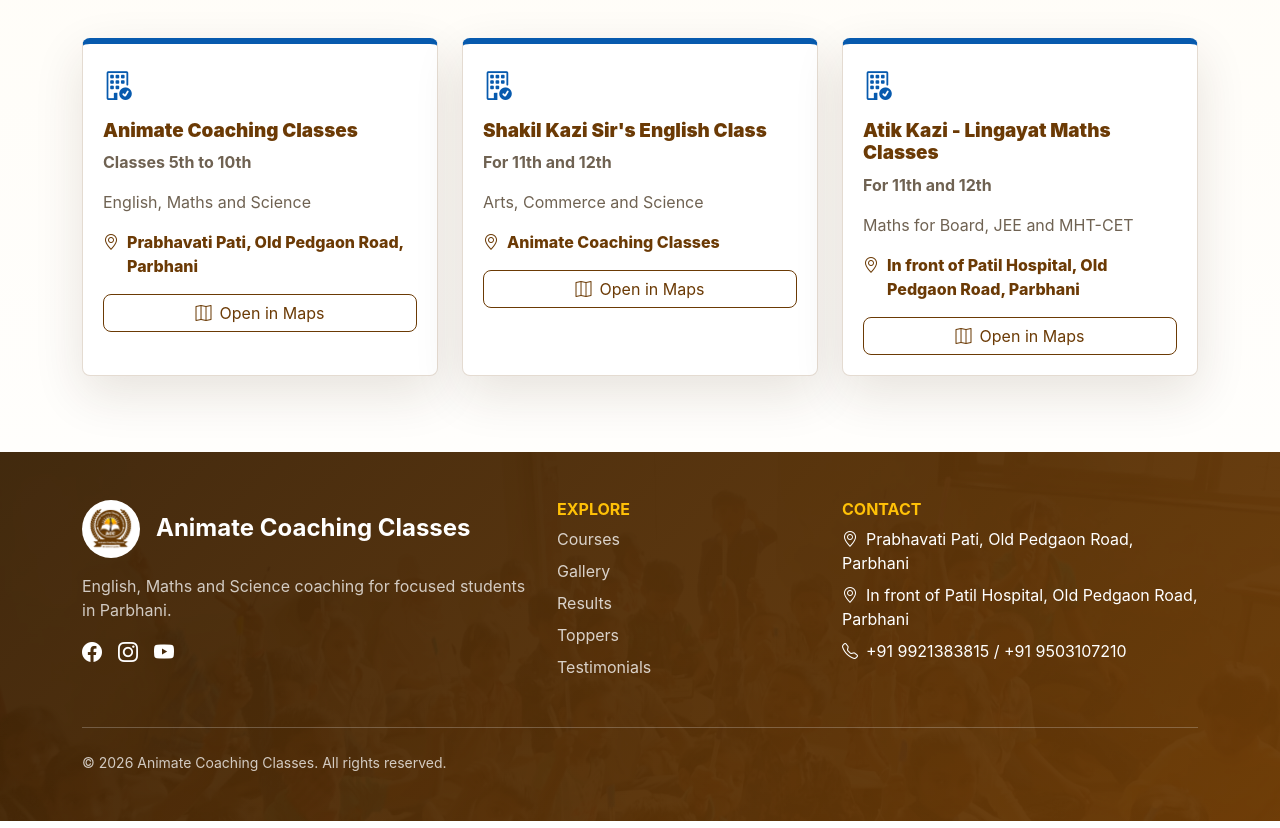
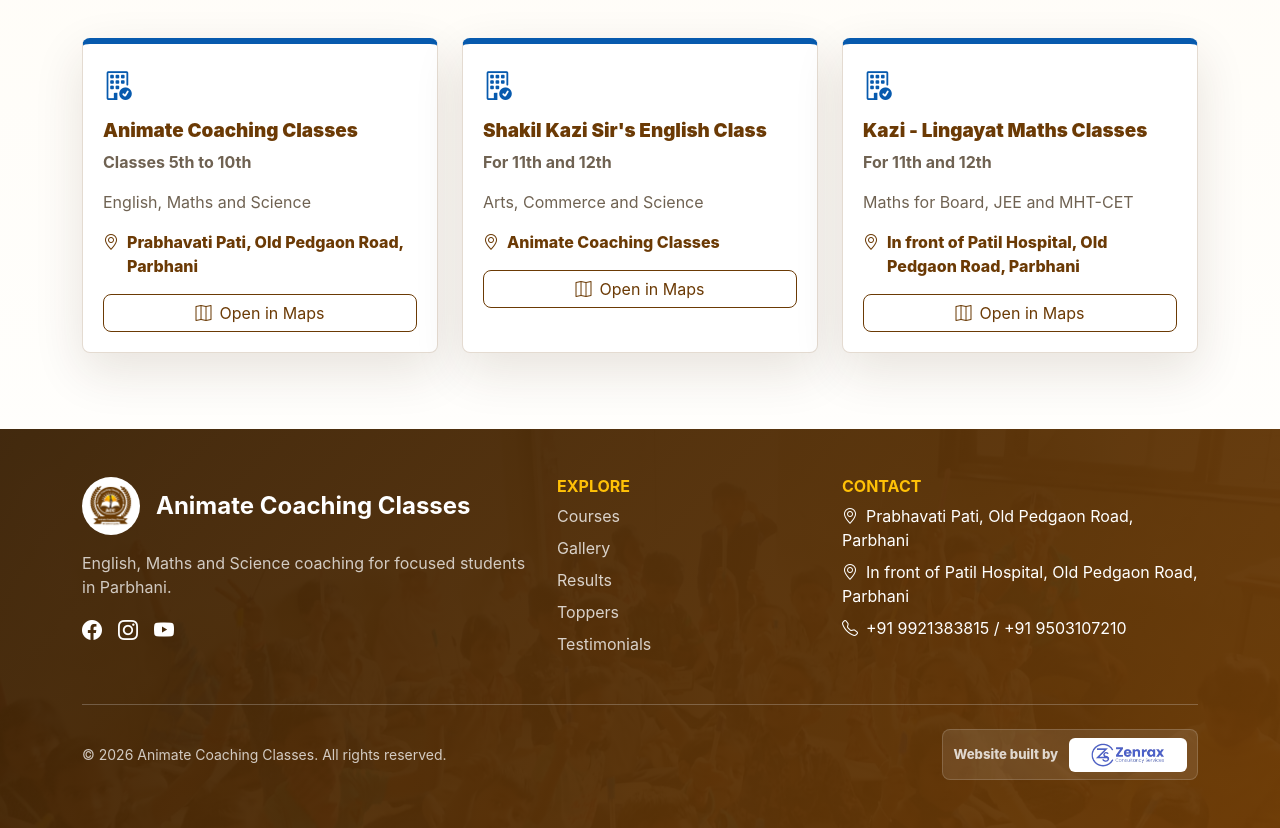
Before and after one commit to technology-freelancer/acc-website, a React (Vite) app: page /contact in a window 1280 px wide. Shown: the part 1374-2202 px from the top of the page. Built offline with nearby package versions, Linux system fonts and the light colour scheme; no server answers.

Commit message:
Add Zenrax footer credit

```diff
--- a/src/components/Footer.jsx
+++ b/src/components/Footer.jsx
@@ -11,14 +11,16 @@
       explore: 'Explore',
       contact: 'Contact',
       links: ['Courses', 'Gallery', 'Results', 'Toppers', 'Testimonials'],
-      rights: 'All rights reserved.'
+      rights: 'All rights reserved.',
+      builtBy: 'Website built by'
     },
     mr: {
       summary: 'परभणीतील विद्यार्थ्यांसाठी इंग्रजी, गणित आणि विज्ञान कोचिंग.',
       explore: 'पहा',
       contact: 'संपर्क',
       links: ['कोर्सेस', 'गॅलरी', 'निकाल', 'टॉपर्स', 'अभिप्राय'],
-      rights: 'सर्व हक्क राखीव.'
+      rights: 'सर्व हक्क राखीव.',
+      builtBy: 'वेबसाइट तयार केली'
     }
   }[language];
   const footerLinks = [
@@ -61,7 +63,13 @@
           </div>
         </div>
         <hr className="border-light-subtle my-4" />
-        <p className="small mb-0 text-white-75">© {new Date().getFullYear()} {brand.name}. {text.rights}</p>
+        <div className="footer-bottom-row">
+          <p className="small mb-0 text-white-75">© {new Date().getFullYear()} {brand.name}. {text.rights}</p>
+          <a className="footer-credit" href="https://www.zenraxconsulting.com/" target="_blank" rel="noreferrer">
+            <span>{text.builtBy}</span>
+            <img src="/animate-assets/zenrax-logo.png" alt="Zenrax Consulting" />
+          </a>
+        </div>
       </div>
     </footer>
   );
--- a/src/components/Hero.jsx
+++ b/src/components/Hero.jsx
@@ -14,7 +14,7 @@
       results: 'View Results',
       row1: '5th-10th English, Maths and Science',
       row2: "Shakil Kazi Sir's English Class for 11th and 12th",
-      row3: 'Atik Kazi - Lingayat Maths Classes for 11th and 12th',
+      row3: 'Kazi - Lingayat Maths Classes for 11th and 12th',
       call: 'Call'
     },
     mr: {
--- a/src/data/animateData.js
+++ b/src/data/animateData.js
@@ -11,7 +11,7 @@
     'Achievement celebration', 'Class 10 achiever', 'Maths topper', 'NMMS achievers',
     'Maths entrance coaching', 'Class event', 'Learning with confidence', 'Animate family',
     'Result announcement', 'Class 10 toppers', 'Student success wall', 'Board achiever',
-    'Maths high scorer', 'Board topper', 'Atik Kazi Sir guidance', 'Animate classroom'
+    'Maths high scorer', 'Board topper', 'Kazi Sir guidance', 'Animate classroom'
   ],
   mr: [
     'वर्गातील सराव सत्र', 'पालक बैठक व मार्गदर्शन', 'विद्यार्थी समूह उपक्रम', 'बक्षीस वितरण',
@@ -22,7 +22,7 @@
     'यशाचा आनंद', 'इयत्ता १०वी यशस्वी विद्यार्थी', 'गणित टॉपर', 'NMMS यशस्वी विद्यार्थी',
     'गणित प्रवेश परीक्षा मार्गदर्शन', 'क्लास कार्यक्रम', 'आत्मविश्वासाने शिक्षण', 'ॲनिमेट परिवार',
     'निकाल घोषणा', 'इयत्ता १०वी टॉपर्स', 'विद्यार्थी यश भिंत', 'बोर्ड यशस्वी विद्यार्थी',
-    'गणित उच्च गुण', 'बोर्ड टॉपर', 'अतिक काजी सरांचे मार्गदर्शन', 'ॲनिमेट वर्ग'
+    'गणित उच्च गुण', 'बोर्ड टॉपर', 'काजी सरांचे मार्गदर्शन', 'ॲनिमेट वर्ग'
   ]
 };
 
@@ -66,7 +66,7 @@
         address: 'Animate Coaching Classes'
       },
       {
-        name: 'Atik Kazi - Lingayat Maths Classes',
+        name: 'Kazi - Lingayat Maths Classes',
         classes: 'For 11th and 12th',
         subjects: 'Maths for Board, JEE and MHT-CET',
         address: 'In front of Patil Hospital, Old Pedgaon Road, Parbhani'
@@ -127,7 +127,7 @@
       {
         id: 'maths-hsc',
         className: '11th and 12th',
-        courseName: 'Atik Kazi - Lingayat Maths Classes',
+        courseName: 'Kazi - Lingayat Maths Classes',
         description: 'Maths coaching for 11th and 12th students with board-focused practice and entrance exam support.',
         subjects: 'Maths, JEE, MHT-CET',
         duration: 'Regular and crash batches',
@@ -192,7 +192,7 @@
         id: 'a3',
         type: 'Maths Class',
         date: '11th and 12th',
-        title: 'Atik Kazi - Lingayat Maths Classes',
+        title: 'Kazi - Lingayat Maths Classes',
         description: 'Maths batches are available near Patil Hospital, Old Pedgaon Road, Parbhani.'
       }
     ]
@@ -227,7 +227,7 @@
         address: 'ॲनिमेट कोचिंग क्लासेस'
       },
       {
-        name: 'अतिक काजी - लिंगायत मॅथ्स क्लासेस',
+        name: 'काजी - लिंगायत मॅथ्स क्लासेस',
         classes: 'इयत्ता ११वी व १२वी',
         subjects: 'बोर्ड, JEE आणि MHT-CET साठी गणित',
         address: 'पाटील हॉस्पिटल समोर, जुना पेडगाव रोड, परभणी'
@@ -288,7 +288,7 @@
       {
         id: 'maths-hsc',
         className: 'इयत्ता ११वी व १२वी',
-        courseName: 'अतिक काजी - लिंगायत मॅथ्स क्लासेस',
+        courseName: 'काजी - लिंगायत मॅथ्स क्लासेस',
         description: '११वी व १२वी विद्यार्थ्यांसाठी बोर्ड-केंद्रित सराव आणि प्रवेश परीक्षेच्या तयारीसह गणित कोचिंग.',
         subjects: 'गणित, JEE, MHT-CET',
         duration: 'नियमित आणि क्रॅश बॅचेस',
@@ -353,7 +353,7 @@
         id: 'a3',
         type: 'मॅथ्स क्लास',
         date: '११वी व १२वी',
-        title: 'अतिक काजी - लिंगायत मॅथ्स क्लासेस',
+        title: 'काजी - लिंगायत मॅथ्स क्लासेस',
         description: 'पाटील हॉस्पिटल समोर, जुना पेडगाव रोड, परभणी येथे गणित बॅचेस उपलब्ध.'
       }
     ]
--- a/src/pages/Contact.jsx
+++ b/src/pages/Contact.jsx
@@ -31,7 +31,7 @@
     classOptions: [
       '5th to 10th English, Maths, Science',
       "11th and 12th Shakil Kazi Sir's English Class",
-      '11th and 12th Atik Kazi - Lingayat Maths Classes'
+      '11th and 12th Kazi - Lingayat Maths Classes'
     ],
     sending: 'Sending...',
     submit: 'Submit enquiry',
@@ -69,7 +69,7 @@
     classOptions: [
       '५वी ते १०वी इंग्रजी, गणित, विज्ञान',
       '११वी व १२वी शकील काजी सर इंग्लिश क्लास',
-      '११वी व १२वी अतिक काजी - लिंगायत मॅथ्स क्लासेस'
+      '११वी व १२वी काजी - लिंगायत मॅथ्स क्लासेस'
     ],
     sending: 'पाठवत आहे...',
     submit: 'चौकशी पाठवा',
--- a/src/styles/custom.css
+++ b/src/styles/custom.css
@@ -1332,6 +1332,42 @@
   width: 58px;
 }
 
+.footer-bottom-row {
+  align-items: center;
+  display: flex;
+  gap: 1rem;
+  justify-content: space-between;
+}
+
+.footer-credit {
+  align-items: center;
+  background: rgba(255, 255, 255, 0.1);
+  border: 1px solid rgba(255, 255, 255, 0.16);
+  border-radius: 8px;
+  color: rgba(255, 255, 255, 0.78);
+  display: inline-flex;
+  gap: 0.65rem;
+  padding: 0.45rem 0.65rem;
+}
+
+.footer-credit:hover {
+  color: #fff;
+}
+
+.footer-credit span {
+  font-size: 0.82rem;
+  font-weight: 800;
+}
+
+.footer-credit img {
+  background: #fff;
+  border-radius: 6px;
+  max-height: 34px;
+  object-fit: contain;
+  padding: 0.2rem 0.45rem;
+  width: 118px;
+}
+
 .about-highlight {
   background: linear-gradient(135deg, var(--primary), var(--red));
   color: #fff;
@@ -1737,6 +1773,11 @@
     min-height: auto;
   }
 
+  .footer-bottom-row {
+    align-items: flex-start;
+    flex-direction: column;
+  }
+
   .topper-score-row {
     grid-template-columns: 1fr;
   }
```
Also changed, not shown: public/animate-assets/zenrax-logo.png (added).
